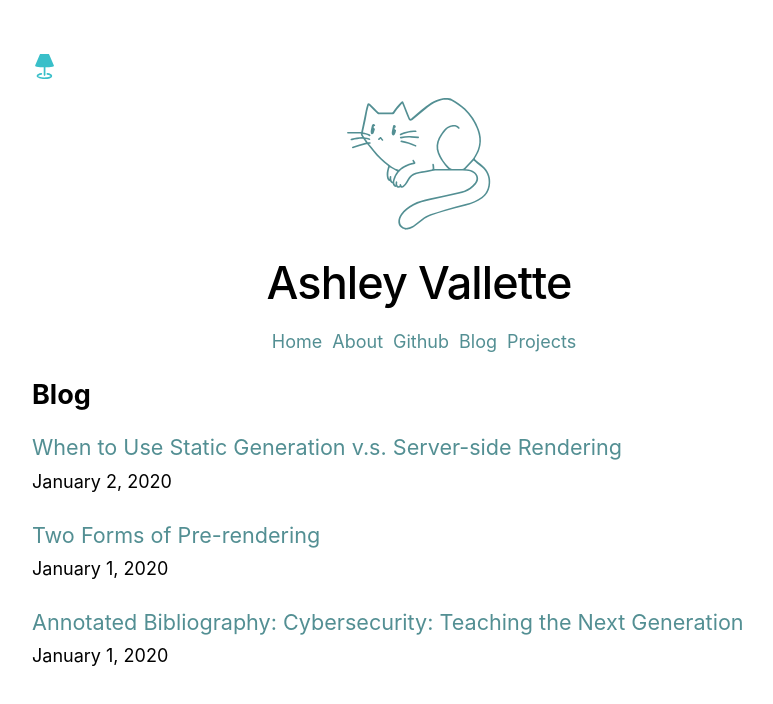
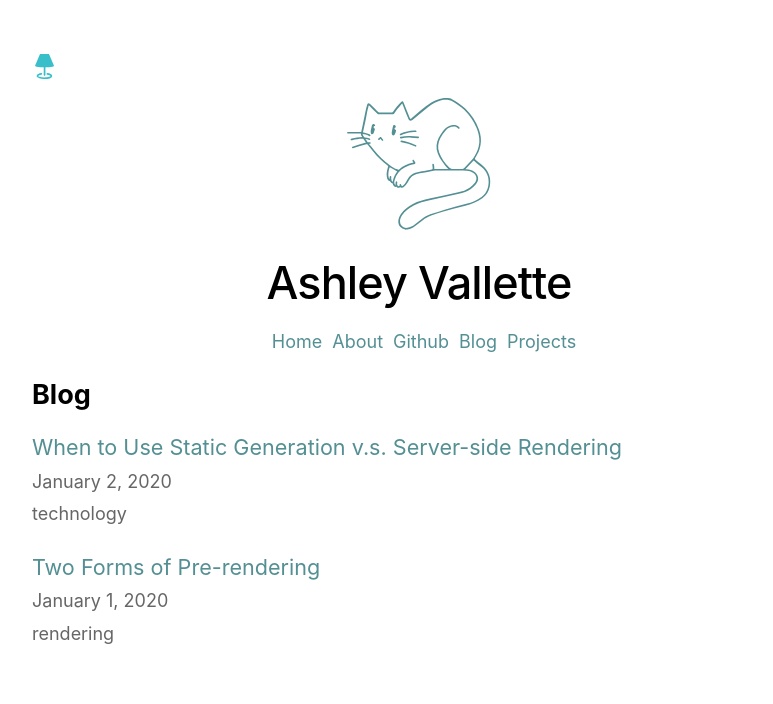
Before and after one commit to ashmval/nextjs-portfolio, a Next.js app: page /blog in a window 1280 px wide. Shown: the top 704 px of the page, without its empty margins (221-994 px from the left). Built offline with nearby package versions, Linux system fonts and the light colour scheme.

Commit message:
Added Category feature to blog

```diff
--- a/components/layout.js
+++ b/components/layout.js
@@ -1,6 +1,6 @@
 /**
- * Images: https://pixabay.com/vectors/monster-cute-beast-animal-funny-4271569/
- * https://pixabay.com/vectors/cat-pet-animal-mammal-feline-cute-6047457/
+ * Images:
+ * https://pixabay.com/vectors/cat-animal-doodle-kitten-pet-6102014/
  *
  */
 import Head from 'next/head'
@@ -15,15 +15,23 @@ const name = 'Ashley Vallette'
 export const siteTitle = 'Ashley\'s Personal Portfolio'
 import { useTheme } from 'next-themes'
 
+let imageModeString
+
 const ThemeChanger = () => {
     const { theme, setTheme } = useTheme()
-
 
 }
 
 
-export default function Layout({ children, home }) {
+
+
+export default function Layout({ children }) {
     const { theme, setTheme } = useTheme()
+    if (theme == ('dark')) {
+        imageModeString = "/images/lamp.svg"
+    } else {
+        imageModeString = "/images/lamp-fill.svg"
+    }
 
     ThemeChanger()
     return (
@@ -32,7 +40,7 @@ export default function Layout({ children, home }) {
 
                     <Image
                         priority
-                        src="/images/lamp-fill.svg"
+                        src={imageModeString}
                         height={25}
                         width={25}
                         alt="Toggle dark-mode"
@@ -41,7 +49,6 @@ export default function Layout({ children, home }) {
                         onClick={() => {
                             if (theme == ('light')) {
                                 setTheme('dark')
-
                             } else {
                                 setTheme('light')
                             }
@@ -52,7 +59,7 @@ export default function Layout({ children, home }) {
                 <link rel="icon" href="/favicon.ico" />
                 <meta
                     name="description"
-                    content="Learn how to build a personal website using Next.js"
+                    content="A personal portfolio site made with Next.js"
                 />
                 <meta
                     property="og:image"
--- a/lib/posts.js
+++ b/lib/posts.js
@@ -59,7 +59,8 @@ export function getAllPostIds() {
     return fileNames.map(fileName => {
         return {
             params: {
-                id: fileName.replace(/\.md$/, '')
+                id: fileName.replace(/\.md$/, ''),
+                category: fileName.category
             }
         }
     })
@@ -79,6 +80,7 @@ export async function getPostData(id) {
         .process(matterResult.content)
     const contentHtml = processedContent.toString()
 
+
     // Combine the data with the id and contentHtml
     return {
         id,
--- a/pages/blog.js
+++ b/pages/blog.js
@@ -6,7 +6,6 @@ import Date from '../components/date'
 
 import { getSortedPostsData } from '../lib/posts'
 import * as React from "react";
-import styles from "../components/layout.module.css";
 
 export async function getStaticProps() {
     const allPostsData = getSortedPostsData()
@@ -30,14 +29,16 @@ export default function Blog({ allPostsData }) {
             <section className={`${utilStyles.headingMd} ${utilStyles.padding1px}`}>
                 <h2 className={utilStyles.headingLg}>Blog</h2>
                 <ul className={utilStyles.list}>
-                    {allPostsData.map(({ id, date, title }) => (
+                    {allPostsData.map(({ id, date, title, category }) => (
                         <li className={utilStyles.listItem} key={id}>
                             <Link href={`/posts/${id}`}>
                                 <a>{title}</a>
                             </Link>
                             <br />
-                            <small classNmae={utilStyles.lightText}>
+                            <small className={utilStyles.lightText}>
                                 <Date dateString={date} />
+                                <br />
+                                {category}
                             </small>
                         </li>
                     ))}
--- a/posts/pre-rendering.md
+++ b/posts/pre-rendering.md
@@ -1,6 +1,7 @@
 ---
 title: 'Two Forms of Pre-rendering'
 date: '2020-01-01'
+category: 'rendering'
 ---
 
 Next.js has two forms of pre-rendering: **Static Generation** and **Server-side Rendering**. The difference is in **when** it generates the HTML for a page.
--- a/posts/ssg-ssr.md
+++ b/posts/ssg-ssr.md
@@ -1,6 +1,7 @@
 ---
 title: 'When to Use Static Generation v.s. Server-side Rendering'
 date: '2020-01-02'
+category: 'technology'
 ---
 
 We recommend using **Static Generation** (with and without data) whenever possible because your page can be built once and served by CDN, which makes it much faster than having a server render the page on every request.
--- a/posts/teaching-next-generation.md
+++ /dev/null
@@ -1,4 +0,0 @@
----
-title: 'Annotated Bibliography: Cybersecurity: Teaching the Next Generation'
-date: '2020-01-01'
----
```
Also changed, not shown: pages/posts/[id].js (+6 -1 lines), public/images/lamp.svg (added).
